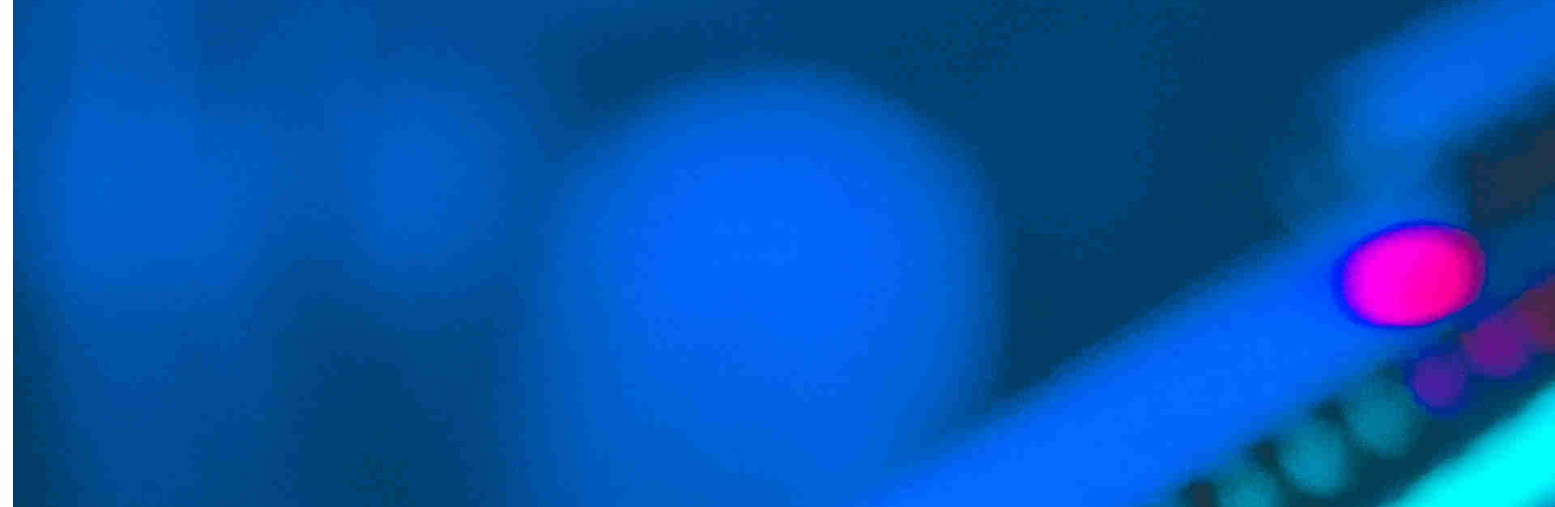
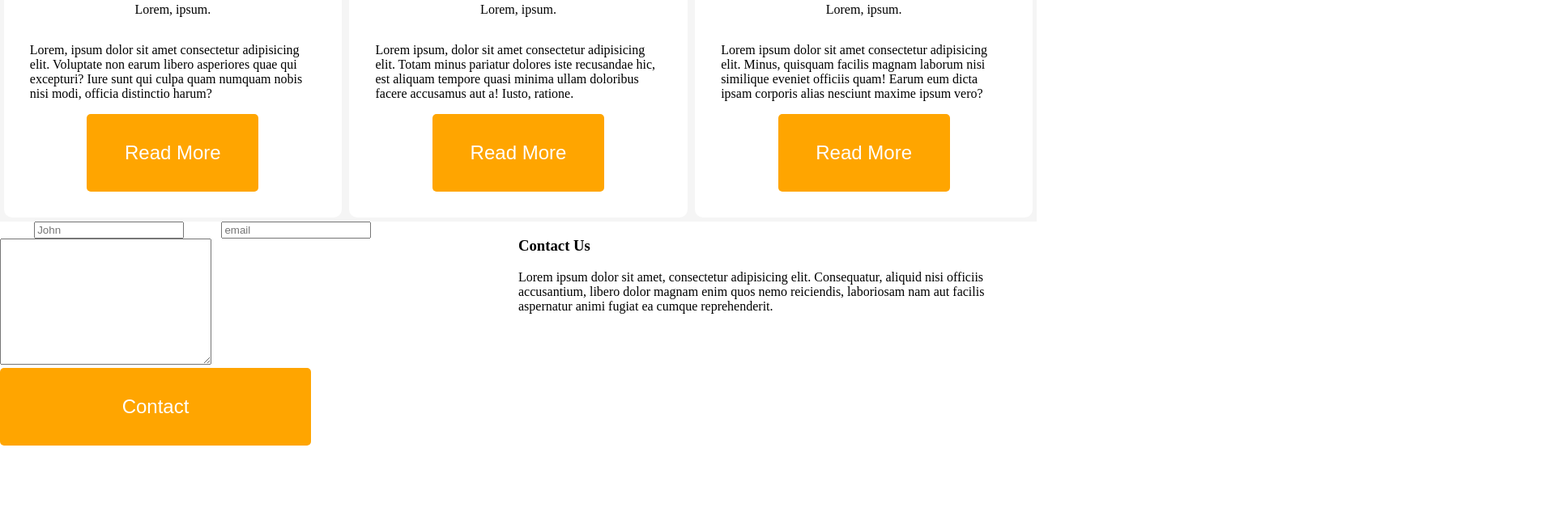
Before and after one commit to feranstirman1/Parcial1_00024117, a plain HTML site: page index.html in a window 1280 px wide. Shown: the part 1509-2136 px from the top of the page at 81% size, 1920 px wide, since content can reach past the window. After the commit the page ends 2060 px from the top, so only its background shows below. Drawn offline with Linux system fonts and the light colour scheme.

Commit message:
se termino la seccion de los ejemplos, el grid de 3x2

```diff
--- a/style.css
+++ b/style.css
@@ -47,14 +47,21 @@ body{
 .ejemplos{
     display: grid;
     grid-template-columns: 1fr 1fr 1fr;
+    background-color: #f5f5f5;
 }
 .ejemplos div{
+    display: flex;
+    flex-flow: column nowrap;
+    justify-content: center;
+    align-items: center;
+    padding: 2em;
     background-color: white;
-    margin: 1em;
+    margin: 0.3em;
+    border-radius: 10px;
 }
-.ejempls div img{
-    width: 100px;
-    height: 100px;
+.ejemplos div img{
+    width: 100%;
+    height: 30em;
     align-self: center;
 }
 .div1{
@@ -84,12 +91,25 @@ body{
 .btn{
     border: none;
     background-color: orange;
+    font-size: 1.5em;
     color: white;
     border-radius: 5px;
+    width: 60%;
+    height: 4em;
 }
 
 
 /*diseño form*/
 .form{
     display: grid;
+    grid-template-columns: 1fr 1fr;
 }
+.formulario{
+    grid-column: 1/2;
+}
+.formulario label{
+    color: white;
+}
+.info{
+    grid-column: 2/3;
+}
```
Also changed, not shown: 1 other file.
